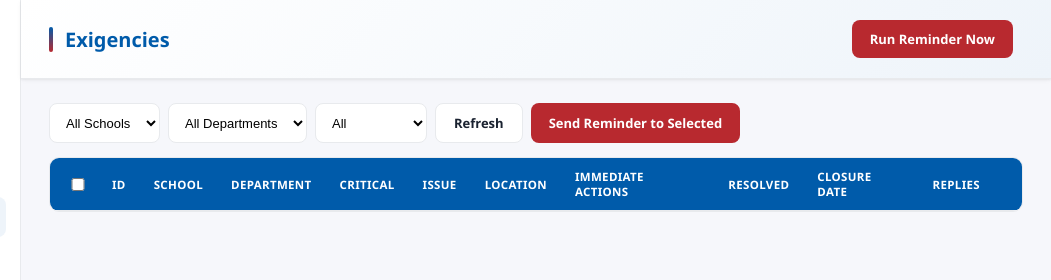
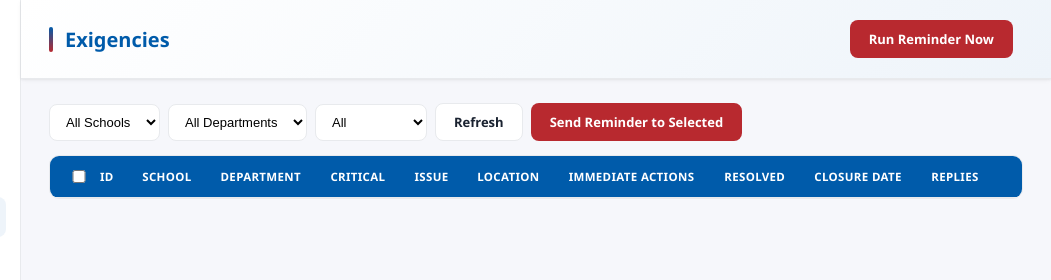
Before and after one commit to anishjain-dev/Exigency-Management-System, a website: page module/public/index.html in a window 1280 px wide. Both pictures are taken after a click on the button "Exigencies". Shown: the top 280 px of the page, 229-1280 px from the left. Drawn offline with Linux system fonts and the light colour scheme; no server answers.

Commit message:
Fix Exigencies toolbar wrap and button/select height mismatch
Filter dropdowns had no max-width, so on the Exigencies tab the toolbar
(3 selects + 2 buttons) overflowed its row and "Send Reminder to
Selected" wrapped onto its own line. Cap select width, equalize
btn-primary/btn-secondary height (border mismatch was making primary
buttons 2px shorter), and give the new checkbox column a fixed narrow
width instead of stretching to fit.

```diff
--- a/module/public/css/style.css
+++ b/module/public/css/style.css
@@ -258,6 +258,12 @@ h2 { font-family: var(--head-font); font-size: 14px; font-weight: 700; margin: 0
   vertical-align: middle;
 }
 
+#exigenciesTable th:first-child, #exigenciesTable td:first-child {
+  width: 36px;
+  padding-right: 0;
+  text-align: center;
+}
+
 .data-table th {
   background: var(--primary);
   color: #ffffff;
@@ -287,7 +293,7 @@ h2 { font-family: var(--head-font); font-size: 14px; font-weight: 700; margin: 0
 
 /* ---------- Toolbar / forms / buttons ---------- */
 
-.toolbar { display: flex; gap: 8px; margin-bottom: 14px; flex-wrap: wrap; }
+.toolbar { display: flex; align-items: center; gap: 8px; margin-bottom: 14px; flex-wrap: wrap; }
 
 .toolbar select, .inline-form input {
   padding: 9px 12px;
@@ -295,16 +301,17 @@ h2 { font-family: var(--head-font); font-size: 14px; font-weight: 700; margin: 0
   border: 1px solid var(--border);
   font-size: 13px;
   background: #fff;
+  max-width: 200px;
 }
 
 .btn-primary, .btn-secondary {
-  padding: 10px 18px;
+  padding: 9px 18px;
   border-radius: 8px;
   cursor: pointer;
   font-family: var(--head-font);
   font-size: 13px;
   font-weight: 700;
-  border: none;
+  border: 1px solid transparent;
 }
 
 .btn-primary { background: var(--danger); color: #fff; }
```
